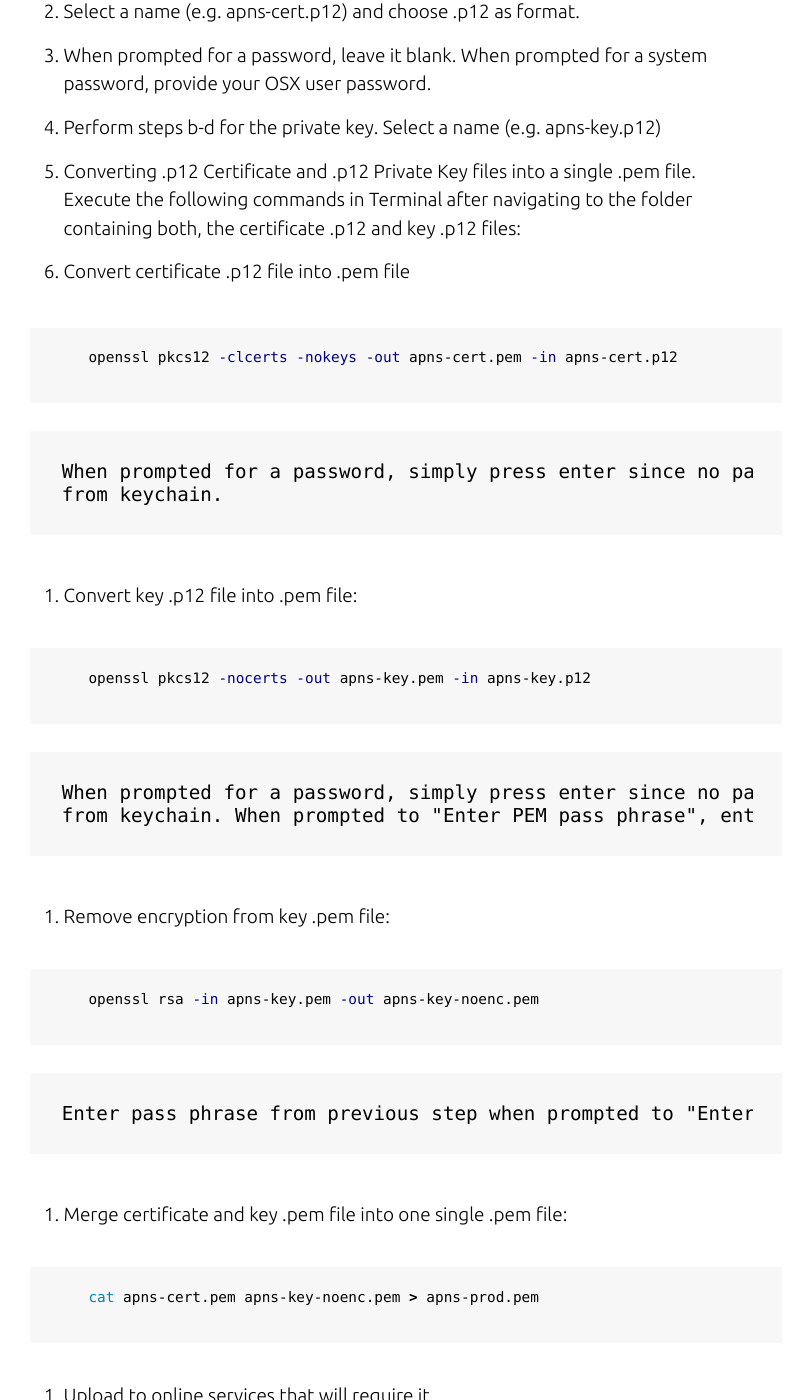
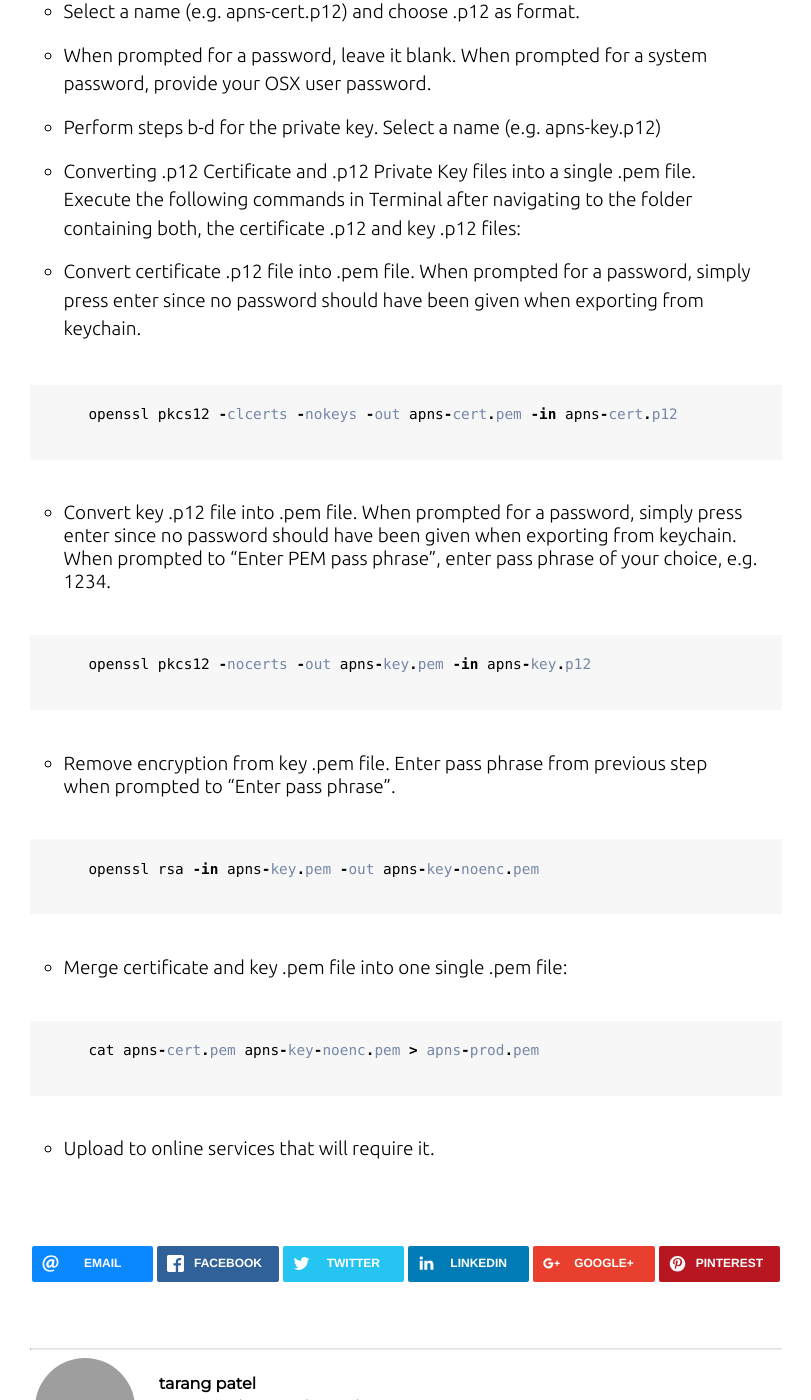
Before and after one commit to tarangpatel/whatilove, a Jekyll site: the page built from _posts/2020-02-03-Create_PEM.markdown, in a window 1280 px wide and 1400 px high, scrolled down 321 px. Shown: the whole window, without its empty margins (234-1045 px from the left). Built offline with Jekyll 4.4.1, drawn with Linux system fonts in a browser that asks for light colours; nearby versions of some CDN libraries; comment, search, counter and statistics services are not loaded; some of the changed lines change nothing that is shown; grey boxes are pictures that could not be loaded.

Commit message:
Formatted markdown

```diff
--- a/_posts/2020-02-03-Create_PEM.markdown
+++ b/_posts/2020-02-03-Create_PEM.markdown
@@ -1,49 +1,42 @@
 ---
 title: Create PEM Certificate
+categories: [tools, certificates]
+tags: [iOS, Push Notification, Certififates, PEM]
 ---
 
-1. Export certificate and private key separately. First, export the certificate by right-clicking it and choosing "Export".
+-  Export certificate and private key separately. First, export the certificate by right-clicking it and choosing "Export".
 
-2. Select a name (e.g. apns-cert.p12) and choose .p12 as format.
+-  Select a name (e.g. apns-cert.p12) and choose .p12 as format.
 
-3. When prompted for a password, leave it blank. When prompted for a system password, provide your OSX user
+-  When prompted for a password, leave it blank. When prompted for a system password, provide your OSX user
     password.
 
-4. Perform steps b-d for the private key. Select a name (e.g. apns-key.p12)
+-  Perform steps b-d for the private key. Select a name (e.g. apns-key.p12)
 
-5. Converting .p12 Certificate and .p12 Private Key files into a single .pem file. Execute the following commands in
+-  Converting .p12 Certificate and .p12 Private Key files into a single .pem file. Execute the following commands in
     Terminal after navigating to the folder containing both, the certificate .p12 and key .p12 files:
 
-6. Convert certificate .p12 file into .pem file
+-  Convert certificate .p12 file into .pem file. When prompted for a password, simply press enter since no password should have been given when exporting from keychain.
 
-    {% highlight bash %}
+    {% highlight swift %}
     openssl pkcs12 -clcerts -nokeys -out apns-cert.pem -in apns-cert.p12
     {% endhighlight %}
 
-    When prompted for a password, simply press enter since no password should have been given when exporting
-    from keychain.
-
-7. Convert key .p12 file into .pem file:
-
-    {% highlight bash %}
+-  Convert key .p12 file into .pem file. When prompted for a password, simply press enter since no password should have been given when exporting from keychain. When prompted to "Enter PEM pass phrase", enter pass phrase of your choice, e.g. 1234.
+    {% highlight swift %}
     openssl pkcs12 -nocerts -out apns-key.pem -in apns-key.p12
     {% endhighlight %}
 
-    When prompted for a password, simply press enter since no password should have been given when exporting
-    from keychain. When prompted to "Enter PEM pass phrase", enter pass phrase of your choice, e.g. 1234.
+-  Remove encryption from key .pem file. Enter pass phrase from previous step when prompted to "Enter pass phrase".
 
-8. Remove encryption from key .pem file:
-
-    {% highlight bash %}
+    {% highlight swift %}
     openssl rsa -in apns-key.pem -out apns-key-noenc.pem
     {% endhighlight %}
 
-    Enter pass phrase from previous step when prompted to "Enter pass phrase".
+-  Merge certificate and key .pem file into one single .pem file:
 
-9. Merge certificate and key .pem file into one single .pem file:
-
-    {% highlight bash %}
+    {% highlight swift %}
     cat apns-cert.pem apns-key-noenc.pem > apns-prod.pem
     {% endhighlight %}
 
-10. Upload to online services that will require it.
+-  Upload to online services that will require it.
```
